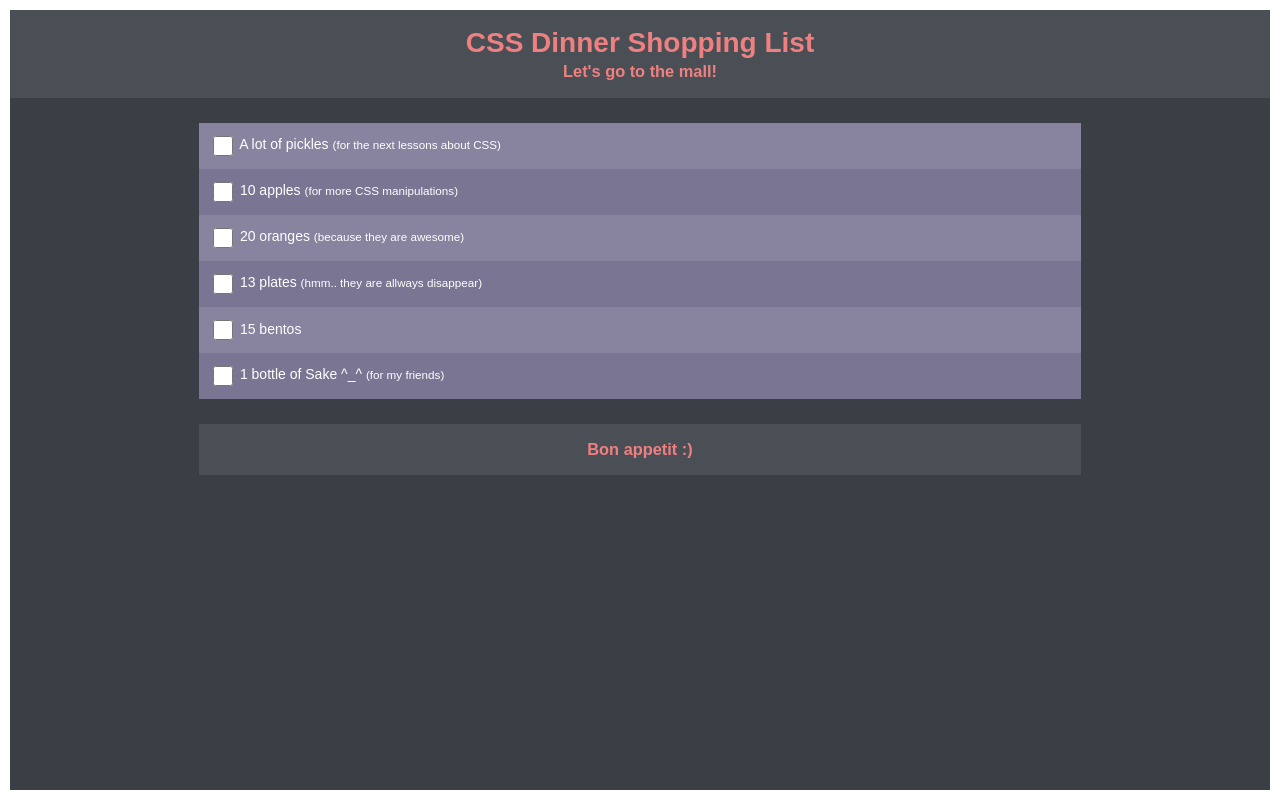
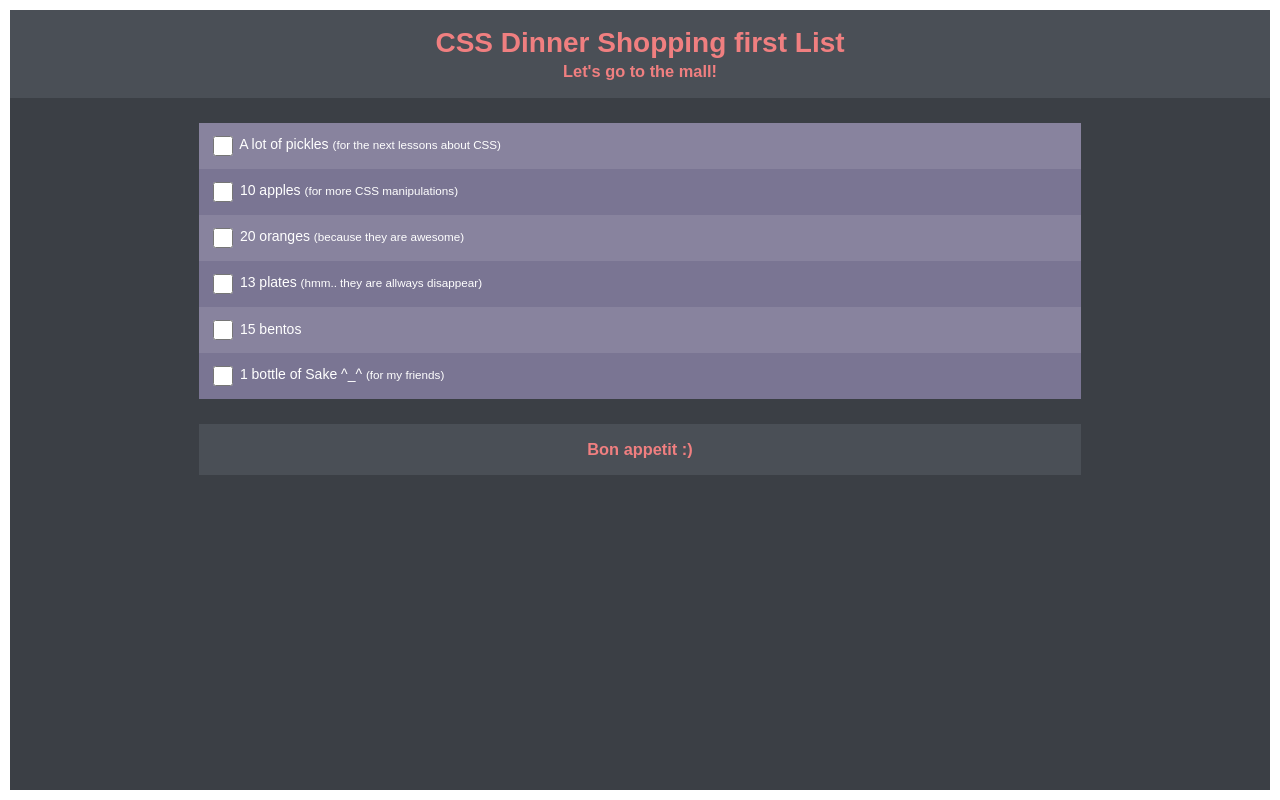
Before and after one commit to marinell21/css-diner-shopping-list, a plain HTML site: page index.html in a window 1280 px wide. Drawn offline with Linux system fonts and the light colour scheme.

Commit message:
fixed index

```diff
--- a/index.html
+++ b/index.html
@@ -10,7 +10,7 @@
 </head>
 <body>
 	<header class="header">
-		<h1>CSS Dinner Shopping List</h1>
+		<h1>CSS Dinner Shopping first List</h1>
 		<h3>Let's go to the mall!</h3>
 	</header>
 	<div class="container">
```
